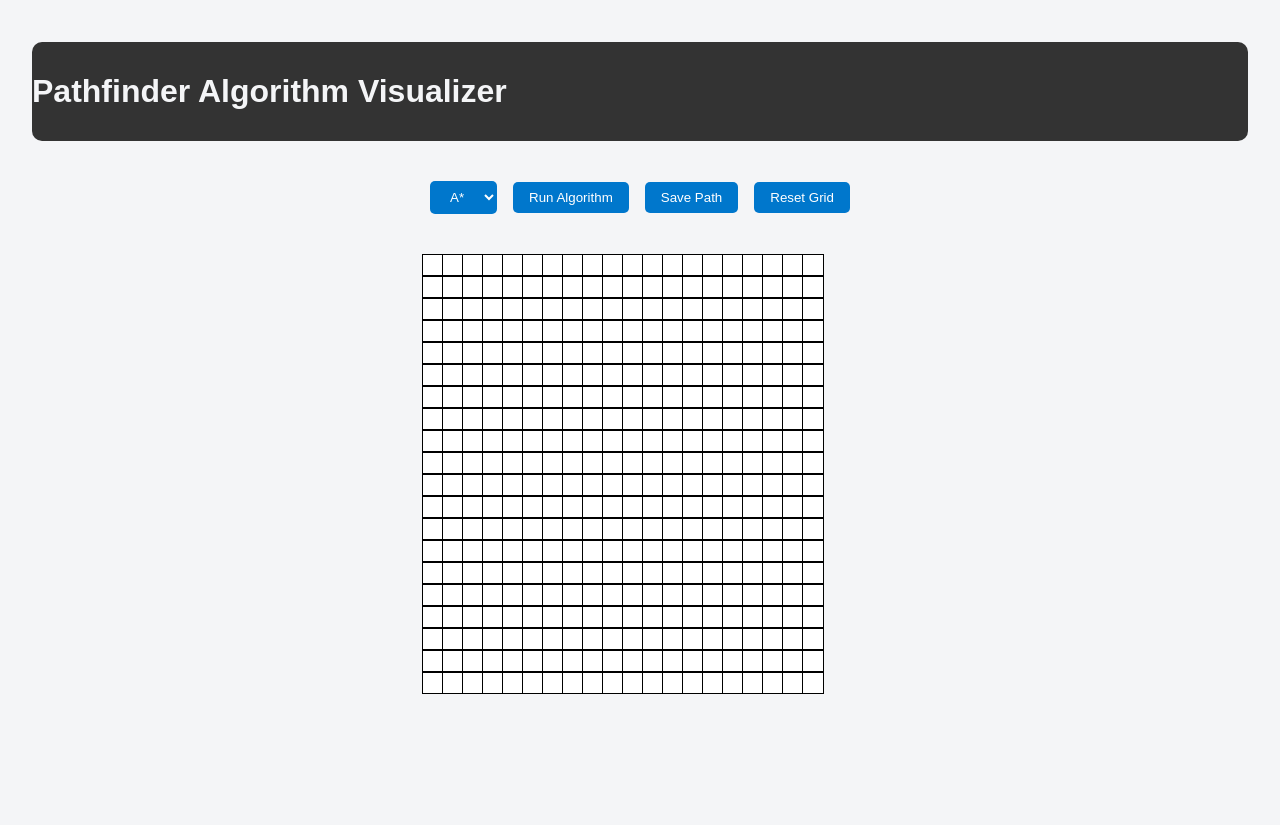
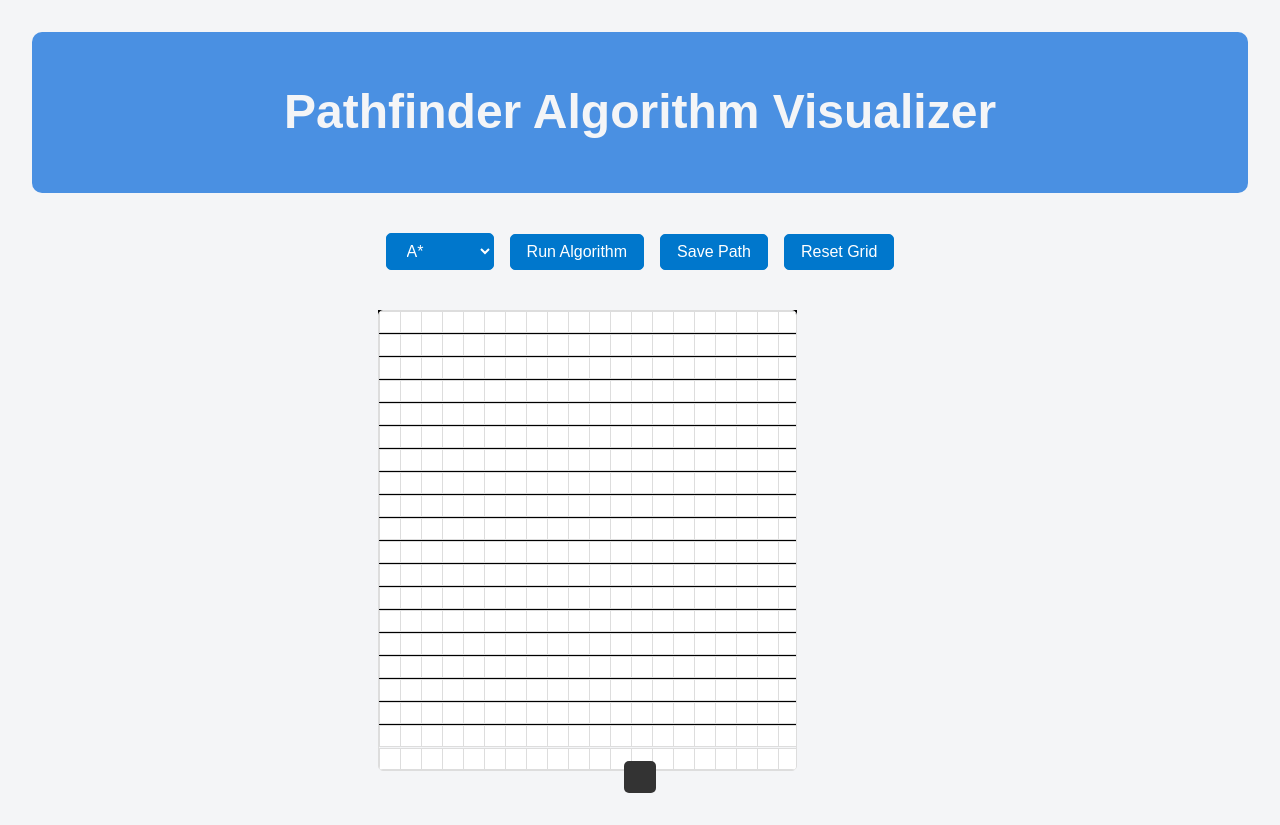
Before and after one commit to zvititeaux/pathfinder-visualizer, a React (Create React App) app: page / in a window 1280 px wide. Before the commit the page ends 800 px from the top, so only its background shows below. Built offline with nearby package versions, Linux system fonts and the light colour scheme.

Commit message:
Fixed grid borer issue

```diff
--- a/src/App.css
+++ b/src/App.css
@@ -6,6 +6,7 @@ body {
   color: #333;
   margin: 0;
   padding: 0;
+  line-height: 1.6;
 }
 
 
@@ -21,22 +22,25 @@ body {
 
 .App-header {
   width: 100%;
-  background-color: #333;
+  background-color: #4A90E2;
   padding: 10px 0;
   color: #f4f5f7;
   margin-bottom: 2rem;
   border-radius: 10px;
+  font-size: 1.5rem;
+  text-align: center;
 }
 
 select, button {
   margin: 0.5rem;
   padding: 0.5rem 1rem;
-  border: none;
+  border: 1px solid #0077cc;
   border-radius: 5px;
   background-color: #0077cc;
   color: white;
   cursor: pointer;
-  transition: background-color 0.3s;
+  font-size: 1rem;
+  transition: background-color 0.3s, transform 0.2;
 }
 
 select:focus, button:focus {
@@ -46,23 +50,33 @@ select:focus, button:focus {
 
 button:hover {
   background-color: #005fa3;
+  transform: translateY(-2px);
 }
 
 div[style*="grid"] {
   margin-top: 2rem;
+  border: 2px solid #e0e0e0;
+  overflow: hidden;
+  border-radius: 5px;
 }
 
 div[style*="20px"] {
   transition: background-color 0.3s, transform 0.3s;
+  border: 1px solid #ddd;
 }
 
 div[style*="20px"]:hover {
   transform: scale(1.1);
-  box-shadow: 0 0 10px rgba(0,0,0,0.3);
+  z-index: 1;
+  box-shadow: 0 0 10px rgba(0,0,0,0.2);
 }
 
 footer {
   margin-top: 2rem;
   padding: 1rem;
   text-align: center;
+  background-color: #333;
+  color: #f4f5f7;
+  font-size: 1rem;
+  border-radius: 5px;
 }
--- a/src/Visualizer.js
+++ b/src/Visualizer.js
@@ -4,6 +4,7 @@ import axios from 'axios';
 import PriorityQueue from 'js-priority-queue';
 
 const gridSize = 20;
+
 
 const createEmptyGrid = () => {
     return Array.from({length:gridSize}, () => Array(gridSize).fill(0));
@@ -64,11 +65,41 @@ const aStarSearch = (grid, start, goal) => {
     return cameFrom;
 };
 
+const dijkstraSearch = (grid, start, goal) => {
+    const frontier = new PriorityQueue({ comparator: (a, b) => a.priority - b.priority });
+    frontier.queue({ node: start, priority: 0 });
+    const cameFrom = {};
+    const costSoFar = {};
+    cameFrom[`$start-row-${start.col}`] = null;
+    costSoFar[`${start.row}-${start.col}`] = 0;
+
+    while (frontier.length) {
+        const current = frontier.dequeue().node;
+
+        if (current.row === goal.row && current.col === goal.col) {
+            break;
+        }
+
+        getNeighbors(grid, current).forEach(next => {
+            const newCost = costSoFar[`${current.row}-${current.col}`] + 1;
+            if (!costSoFar[`${next.row}-${next.col}`] || newCost < costSoFar[`${next.row}-${next.col}`]) {
+                 costSoFar[`${next.row}-${next.col}`] = newCost;
+                 frontier.queue({node: next, priority: newCost });
+                 cameFrom[`${next.row}-${next.col}`] = current;
+            }
+        });
+    }
+
+    return cameFrom;
+}
+
 const Visualizer = () => {
     const [grid, setGrid] = useState(createEmptyGrid());
     const [start, setStart] = useState(null);
     const [end, setEnd] = useState(null);
     const [selectedAlgorithm, setSelectedAlgorithm] = useState('AStar');
+
+    const [isLoading, setIsLoading] = useState(false);
 
     const handleCellClick = (row, col) => {
         if (!start) {
@@ -102,7 +133,14 @@ const Visualizer = () => {
     const runAlgorithm = () => {
         if (!start || !end) return;
 
-        const cameFrom = aStarSearch(grid, start, end);
+        let cameFrom;
+        if (selectedAlgorithm === `AStar`) {
+            cameFrom = aStarSearch(grid, start, end);
+        } else if (selectedAlgorithm === 'Dijkstra') {
+            cameFrom = dijkstraSearch(grid, start, end);
+        }
+
+
         const path = reconstructPath(cameFrom, start, end);
 
         if (path.length > 2) {
@@ -119,14 +157,26 @@ const Visualizer = () => {
     }
 };
     const handleSavePath = async () => {
+        setIsLoading(true);
         const cameFrom = aStarSearch(grid, start, end);
         const path = reconstructPath(cameFrom, start, end);
 
+        const pathData = {
+            Grid: grid,
+            Start: start,
+            End: end,
+            Algorithm: selectedAlgorithm
+        };
+
         try {
-            const response = await axios.post('http://localhost:5000/api/path', { path });
+            const response = await axios.post('http://localhost:5000/api/path/savepath', pathData);
             console.log(response.data);
+            alert("Path saved successfully!");
         } catch (error) {
             console.error("Error saving path:", error);
+            alert("Error saving path. Please try again.");
+        } finally {
+            setIsLoading(false);
         }
     };
 
@@ -141,13 +191,14 @@ const Visualizer = () => {
             <select value={selectedAlgorithm} onChange={(e) => setSelectedAlgorithm(e.target.value)}>
                 <option value="AStar">A*</option>
                 {/*Adding more algorithms as options here */}
+                <option value="Dijkstra">Dijkstra</option>
             </select>
             <button onClick={runAlgorithm}>Run Algorithm</button>
             <button onClick={handleSavePath}>Save Path</button>
             <button onClick={resetGrid}>Reset Grid</button>
 
-
-        <div style={{ display: 'grid', gridTemplateColumns: `repeat(${gridSize}, 20px)`}}>
+    <div style ={{ width: (20 * gridSize + gridSize - 1) + 'px', height: (20 * gridSize + gridSize -1) + 'px', backgroundColor: 'black'}}>
+        <div style={{ display: 'grid', gridTemplateColumns: `repeat(${gridSize}, 20px)`, gridGap: '1px'}}>
             {grid.map((row, rowIndex) =>
                 row.map((cell, colIndex) => (
                     <div
@@ -156,7 +207,6 @@ const Visualizer = () => {
                         style={{
                             width: 20,
                             height: 20,
-                            border: '1px solid black',
                             backgroundColor: cell === 0 ? 'white' : cell === 1 ? 'blue' : cell === 2 ? 'red' : 'green'
                         }}
                     />
@@ -164,6 +214,8 @@ const Visualizer = () => {
             )}
         </div>
     </div>
-    );
+</div>
+);
 }
+
 export default Visualizer;
```
